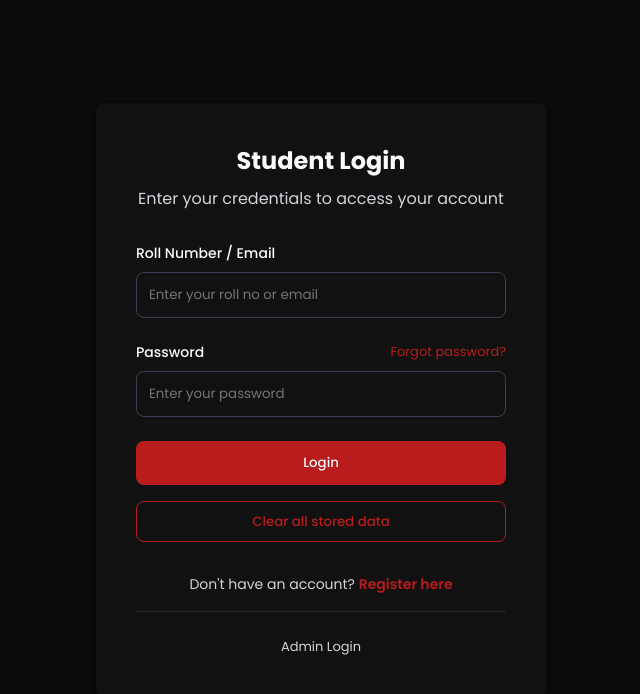
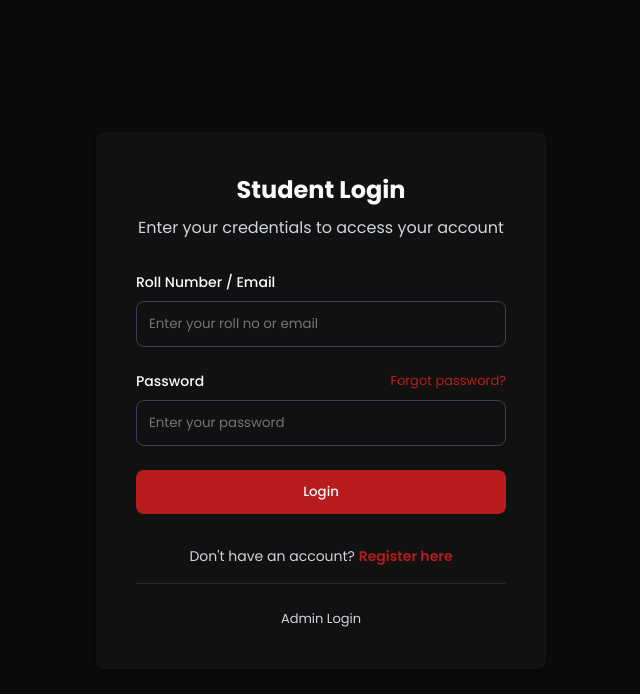
Before and after one commit to vakapallimukesh/ComplaintBox, a React (Vite) app: page /login in a window 1280 px wide. Shown: the top 694 px of the page, without its empty margins (319-959 px from the left). Built offline with nearby package versions, Linux system fonts and the light colour scheme.

Commit message:
Remove clear all stored data button from login page

```diff
--- a/src/pages/Login.jsx
+++ b/src/pages/Login.jsx
@@ -1,6 +1,6 @@
 import React, { useState } from 'react';
 import { Link, useNavigate } from 'react-router-dom';
-import { loginUser, resetAppData } from '../api/auth';
+import { loginUser } from '../api/auth';
 
 const Login = () => {
     const navigate = useNavigate();
@@ -60,27 +60,7 @@ const Login = () => {
                     <button type="submit" className="btn btn-primary" style={{ padding: '0.75rem' }} disabled={isSubmitting}>
                         {isSubmitting ? 'Signing in...' : 'Login'}
                     </button>
-                        </form>
-
-                <button
-                    type="button"
-                    className="btn btn-outline"
-                    style={{ width: '100%', marginTop: '1rem' }}
-                    onClick={async () => {
-                        setError('');
-                        try {
-                            localStorage.removeItem('complaintUser');
-                            localStorage.removeItem('complaintAdmin');
-                            await resetAppData();
-                            alert('All stored data cleared. You can register and login again.');
-                            navigate('/register');
-                        } catch (err) {
-                            setError(err.message);
-                        }
-                    }}
-                >
-                    Clear all stored data
-                </button>
+                </form>
 
                 {error && (
                     <div style={{ marginTop: '1rem', color: '#dc2626', fontSize: '0.9rem' }}>
```
